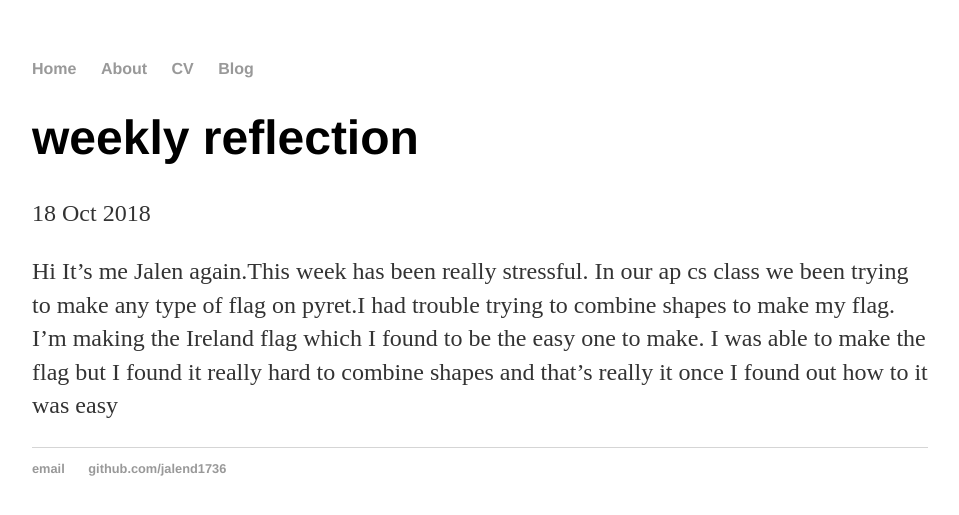
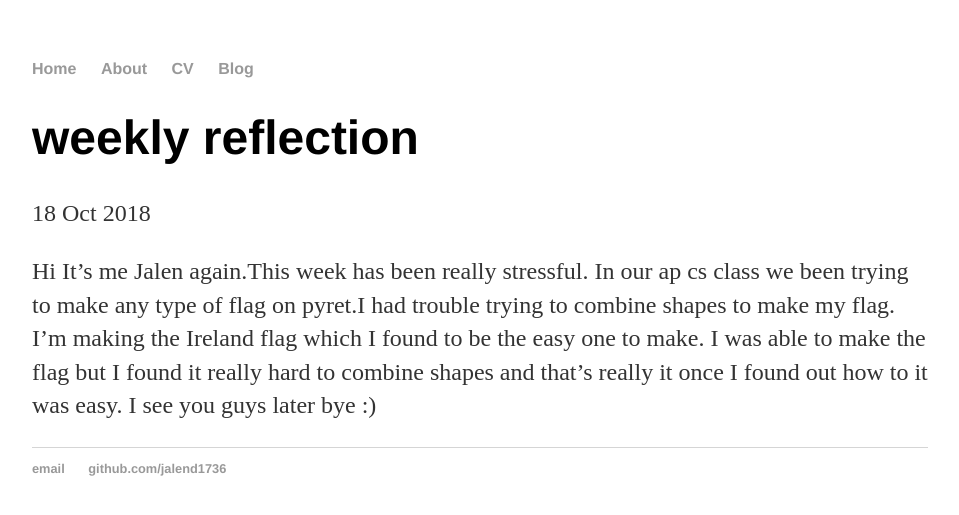
Before and after one commit to Jalend1736/Jalend1736.github.io, a Jekyll site: the page built from _posts/2018-10-18-Weekly-reflection.md, in a window 1280 px wide. Shown: the top 515 px of the page, without its empty margins (160-1119 px from the left). Built offline with Jekyll 4.4.1, drawn with Linux system fonts in a browser that asks for light colours.

Commit message:
Update 2018-10-18-Weekly-reflection.md

```diff
--- a/_posts/2018-10-18-Weekly-reflection.md
+++ b/_posts/2018-10-18-Weekly-reflection.md
@@ -3,4 +3,4 @@
 title: weekly reflection
 date: 2018-10-18
 ---
-Hi It's me Jalen again.This week has been really stressful. In our ap cs class we been trying to make any type of flag on pyret.I had trouble trying to combine shapes to make my flag. I'm making the Ireland flag which I found to be the easy one to make. I was able to make the flag but I found it really hard to combine shapes and that's really it once I found out how to it was easy
+Hi It's me Jalen again.This week has been really stressful. In our ap cs class we been trying to make any type of flag on pyret.I had trouble trying to combine shapes to make my flag. I'm making the Ireland flag which I found to be the easy one to make. I was able to make the flag but I found it really hard to combine shapes and that's really it once I found out how to it was easy. I see you guys later bye :)
```
